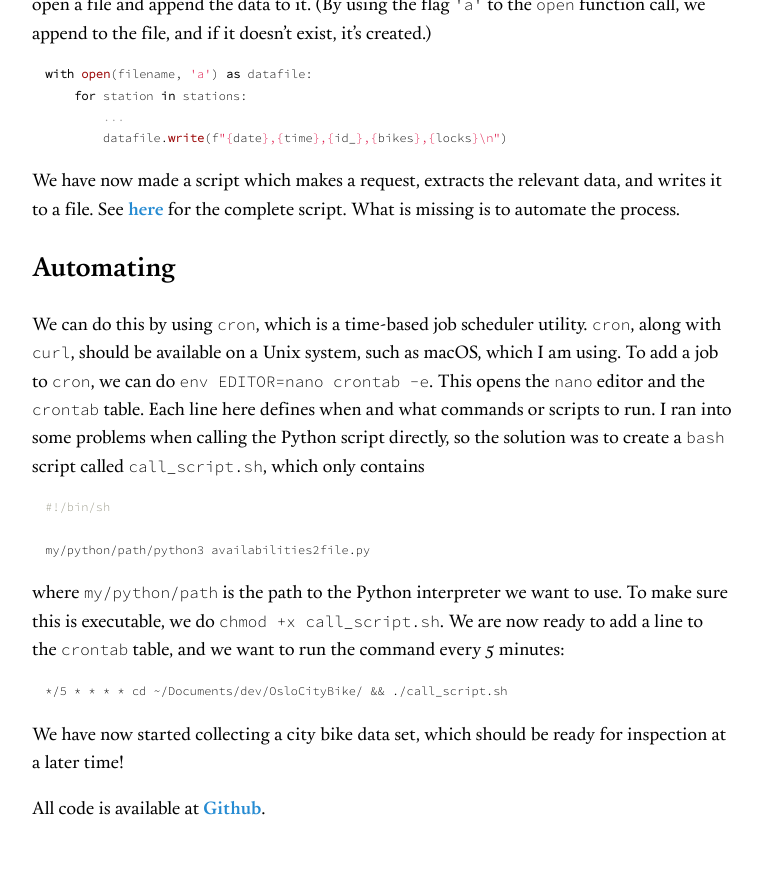
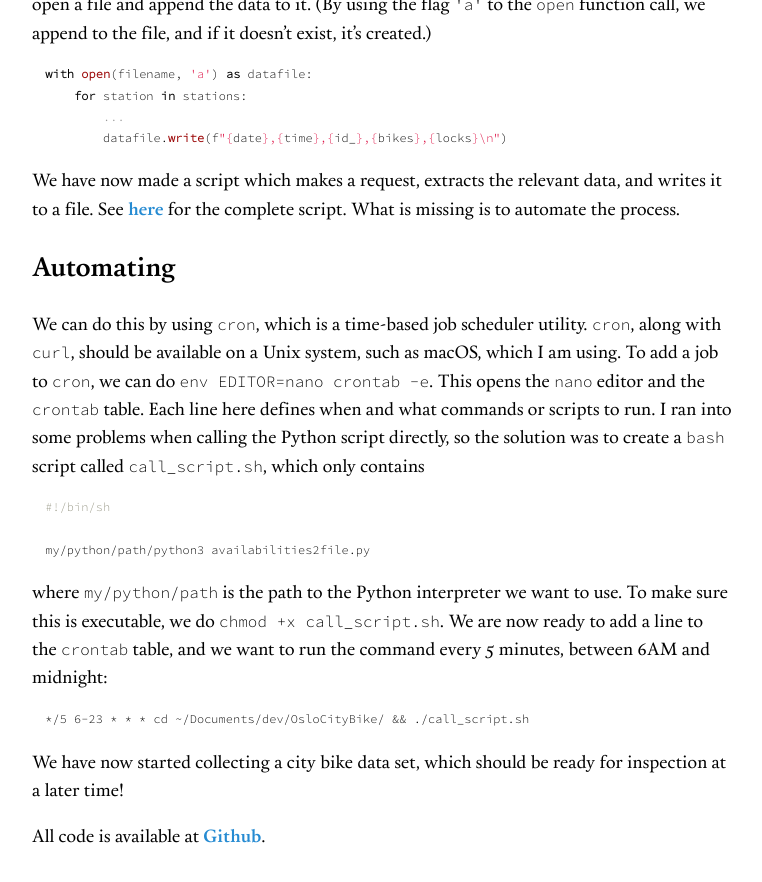
Before and after one commit to vegarsti/vegarsti.github.io, a Jekyll site: the page built from _posts/2018-05-03-citybike.md, in a window 1280 px wide and 900 px high, scrolled down 1842 px. Shown: the top 882 px of the window, without its empty margins (258-1020 px from the left). Built offline with Jekyll 4.4.1, drawn with Linux system fonts in a browser that asks for light colours; nearby versions of some CDN libraries.

Commit message:
Update cron command

````diff
--- a/_posts/2018-05-03-citybike.md
+++ b/_posts/2018-05-03-citybike.md
@@ -85,10 +85,10 @@ We can do this by using  `cron`, which is a time-based job scheduler utility. `c
 
 my/python/path/python3 availabilities2file.py
 ```
-where `my/python/path` is the path to the Python interpreter we want to use. To make sure this is executable, we do `chmod +x call_script.sh`. We are now ready to add a line to the `crontab` table, and we want to run the command every 5 minutes:
+where `my/python/path` is the path to the Python interpreter we want to use. To make sure this is executable, we do `chmod +x call_script.sh`. We are now ready to add a line to the `crontab` table, and we want to run the command every 5 minutes, between 6AM and midnight:
 
 ```
-*/5 * * * * cd ~/Documents/dev/OsloCityBike/ && ./call_script.sh
+*/5 6-23 * * * cd ~/Documents/dev/OsloCityBike/ && ./call_script.sh
 ```
 
 We have now started collecting a city bike data set, which should be ready for inspection at a later time!
````
